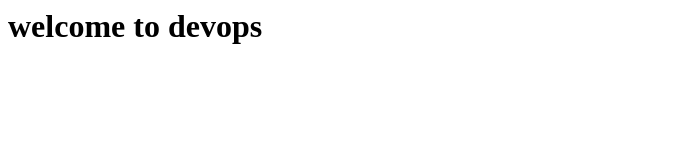
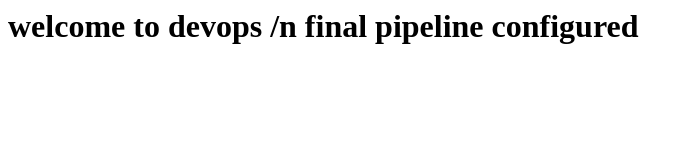
Before and after one commit to chatinder/website1, a plain HTML site: page index.html in a window 1280 px wide. Shown: the whole page, without its empty margins (0-693 px from the left). Drawn offline with Linux system fonts and the light colour scheme.

Commit message:
changed website content

```diff
--- a/index.html
+++ b/index.html
@@ -1,6 +1,6 @@
 <html>
 <title>Jenkins ci/cd pipeline</title>
 <body>
-<h1>welcome to devops</h1>
+<h1>welcome to devops /n final pipeline configured</h1>
 </body>
 <html>
```
